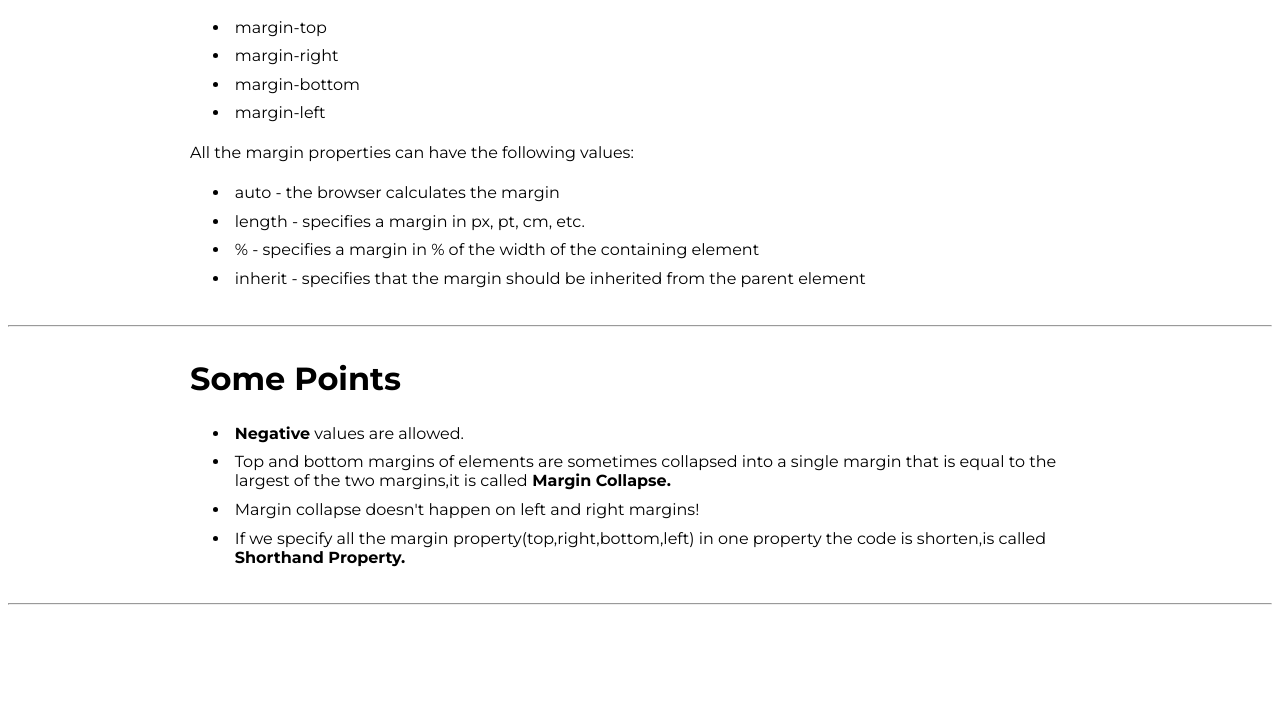
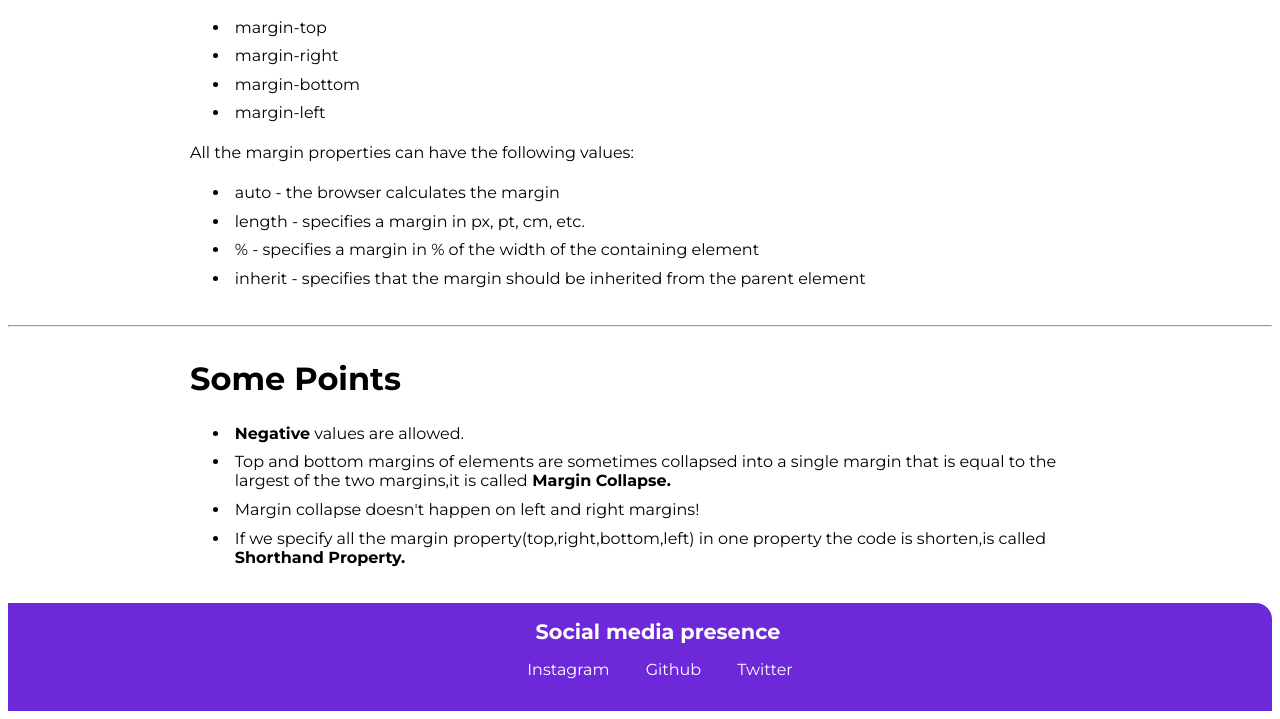
Before and after one commit to Jineshsonawat/Working-on-project, a plain HTML site: page blogs.html in a window 1280 px wide. Shown: the part 544-1263 px from the top of the page. Before the commit the page ends 1181 px from the top, so only its background shows below. Drawn offline with Linux system fonts and the light colour scheme.

Commit message:
added footer

```diff
--- a/blogs.html
+++ b/blogs.html
@@ -81,7 +81,20 @@
         </ul>
         </div>
 
-        <hr >
+        <footer class="footer">
+            <h3 class="bold hh ">Social media presence</h3>
+            <ul class="non-bullet">
+                <li class="list-inline">
+                    <a class="h" href="https://www.instagram.com/jinesh_sonawat/">Instagram</a>
+                </li>
+                <li class="list-inline">
+                    <a class="h" href="https://github.com/Jineshsonawat">Github</a>
+                </li>
+                <li class="list-inline">
+                    <a class="h" href="https://twitter.com/jinesh_sonawat">Twitter</a>
+                </li>
+            </ul>
+        </footer>
 
 
 
--- a/style.css
+++ b/style.css
@@ -2,6 +2,7 @@
 
 body {
     font-family: 'Montserrat', sans-serif;
+    max-width: 100%;
 }
 
 :root {
```
Also changed, not shown: projects.html (+15 -0 lines).
